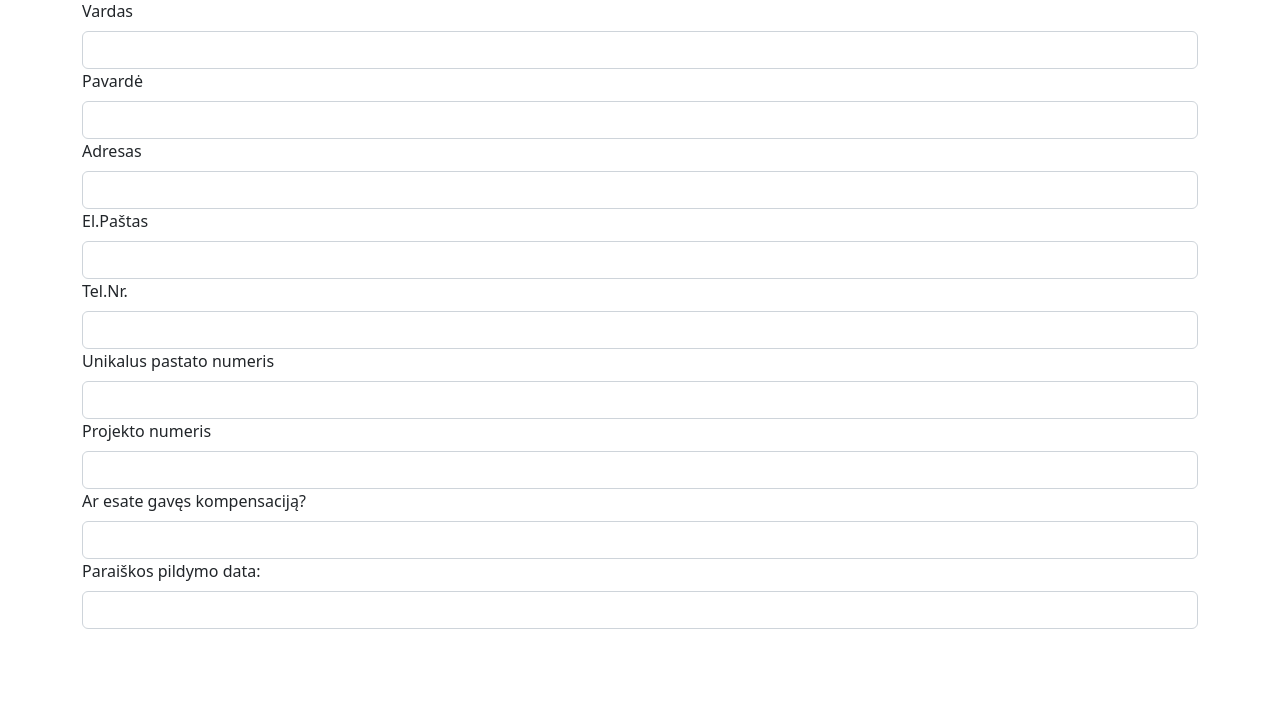
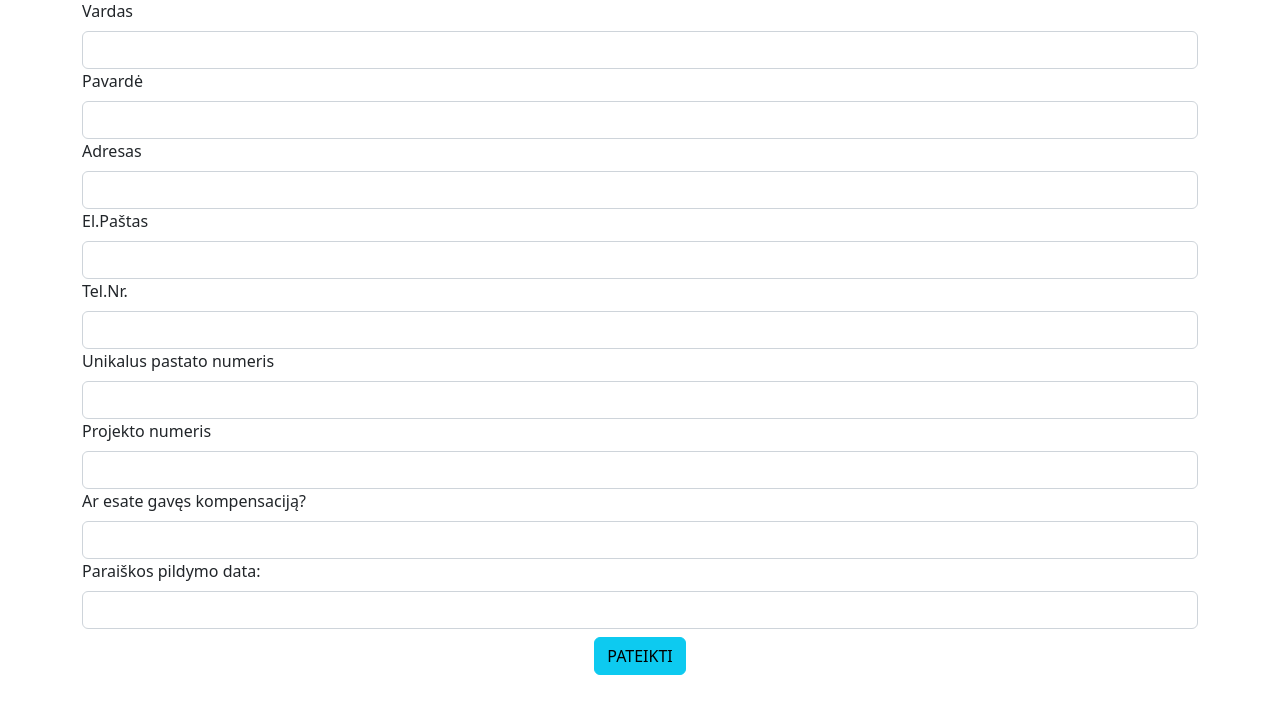
Before and after one commit to NRimantas/mokymosi_uzduotis, a Symfony app: template templates/applicant/add.html.twig in a window 1280 px wide. Shown: the part 81-800 px from the top of the page. Run offline with Twig, Linux system fonts and the light colour scheme; the template is opened without the code that fills it, so the values that code supplies are empty; form fields are guessed from the names that the template uses; some libraries are stand-ins or nearby versions.

Commit message:
added submit button

```diff
--- a/templates/applicant/add.html.twig
+++ b/templates/applicant/add.html.twig
@@ -4,11 +4,10 @@
 {% endblock %}
 
 {% block body %}
-	<div
-		class="container">
-        <div>
-            <a href="{{ path('app_index') }}">Home Page</a>
-        </div>
+	<div class="container">
+		<div>
+			<a href="{{ path('app_index') }}">Home Page</a>
+		</div>
 		{# LINK TO FORM #}
 		<div>
 			<h1>APPLICATION</h1>
@@ -69,7 +68,9 @@
 			{{ form_widget(form.created ) }}
 			{{ form_errors(form.created) }}
 		</div>
-
+		<center>
+			<button type="submit" class="btn btn-info mt-2 ">PATEIKTI</button>
+		</center>
 		{{ form_end(form) }}
 
 
```
